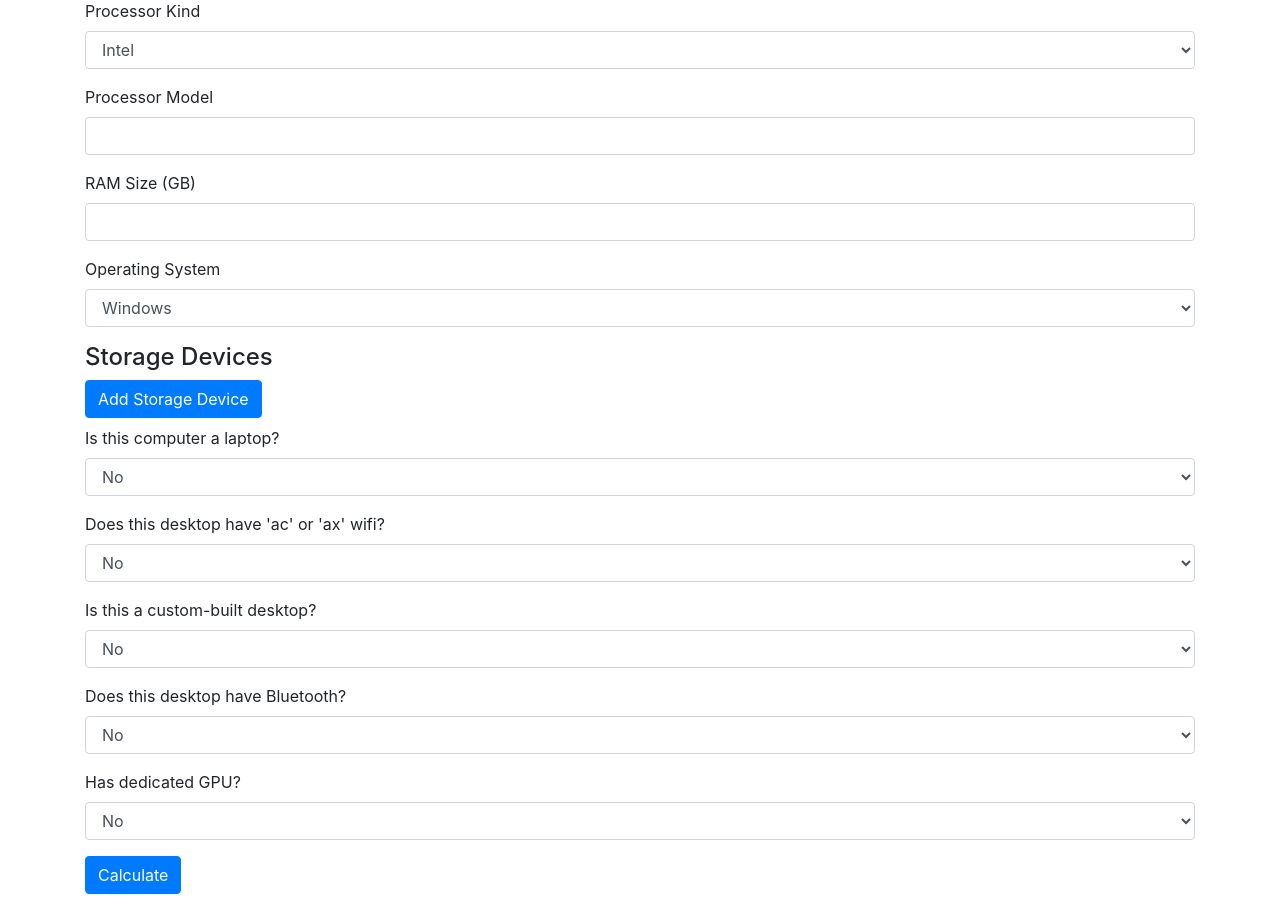
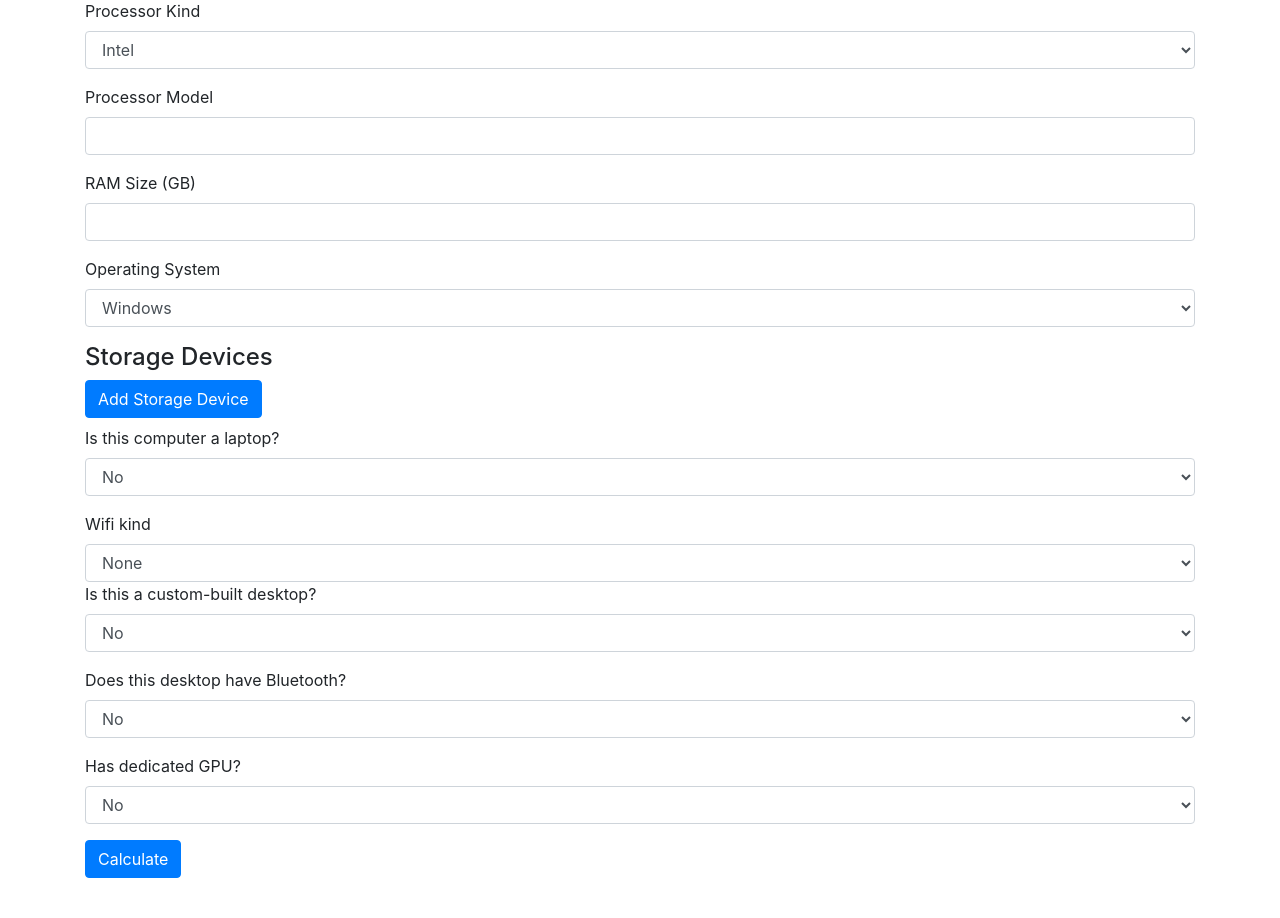
Before and after one commit to lemonaidexo/comp-calc, a Flask app: page / in a window 1280 px wide. Shown: the part 105-1023 px from the top of the page. After the commit the page ends 983 px from the top, so only its background shows below. Run offline with Flask 2, Linux system fonts and the light colour scheme; some libraries are stand-ins or nearby versions.

Commit message:
Changed the 'wifi-kind' form to be more consise

```diff
--- a/app.py
+++ b/app.py
@@ -175,9 +175,8 @@ def calculate():
         if has_touch_screen:
             total_price += 15
     else:
-        desktop_wifi = data.get('desktop_wifi', False)
-        if desktop_wifi:
-            wifi_kind = data['wifi_kind']
+        wifi_kind = data['wifi_kind']
+        if wifi_kind:
             if wifi_kind.lower() == 'ac':
                 total_price += 5
             elif wifi_kind.lower() == 'ax':
--- a/templates/index.html
+++ b/templates/index.html
@@ -50,7 +50,7 @@
             <div id="laptop-options" style="display: none;">
                 <div class="form-group">
                     <label for="battery_capacity">Battery Capacity (%)</label>
-                    <input type="number" class="form-control" id="battery_capacity" name="battery_capacity">
+                    <input type="number" class="form-control" id="battery_capacity" name="battery_capacity" value="100">
                 </div>
                 <div class="form-group">
                     <label for="has_large_screen">Has large screen (>15.6")?</label>
@@ -67,33 +67,27 @@
                     </select>
                 </div>
             </div>
-            <div class="form-group" id="desktop-wifi-container">
-                <label for="desktop_wifi">Does this desktop have 'ac' or 'ax' wifi?</label>
-                <select class="form-control" id="desktop_wifi" name="desktop_wifi" onchange="toggleWifiOptions()">
-                    <option value="no">No</option>
-                    <option value="yes">Yes</option>
-                </select>
-            </div>
-            <div class="form-group" id="wifi-kind-container" style="display: none;">
+            <div class="form-group" id="desktop-options" style="display: none;">
                 <label for="wifi_kind">Wifi kind</label>
                 <select class="form-control" id="wifi_kind" name="wifi_kind">
+                    <option value="none">None</option>
                     <option value="ac">ac</option>
                     <option value="ax">ax</option>
                 </select>
-            </div>
-            <div class="form-group" id="custom-build-container">
+                <div class="form-group">
                     <label for="custom_build">Is this a custom-built desktop?</label>
                     <select class="form-control" id="custom_build" name="custom_build">
                         <option value="no">No</option>
                         <option value="yes">Yes</option>
                     </select>
                 </div>
-            <div class="form-group" id="desktop-bluetooth-container">
+                <div class="form-group">
                     <label for="desktop_bluetooth">Does this desktop have Bluetooth?</label>
                     <select class="form-control" id="desktop_bluetooth" name="desktop_bluetooth">
                         <option value="no">No</option>
                         <option value="yes">Yes</option>
                     </select>
+                </div>
             </div>
             <div class="form-group">
                 <label for="has_gpu">Has dedicated GPU?</label>
@@ -146,8 +140,7 @@
                 battery_capacity: parseFloat(formData.get('battery_capacity') || 0),
                 has_large_screen: formData.get('has_large_screen') === 'yes',
                 has_touch_screen: formData.get('has_touch_screen') === 'yes',
-        desktop_wifi: formData.get('desktop_wifi') === 'yes',
-        wifi_kind: formData.get('wifi_kind') || '',
+                wifi_kind: formData.get('wifi_kind'),
                 has_gpu: formData.get('has_gpu') === 'yes',
                 gpu_type: formData.get('gpu_type') || '',
                 passmark_score: parseFloat(formData.get('passmark_score') || 0),  // Ensure to parse as float
@@ -174,7 +167,6 @@
                 <h3>Total Price: $${result.total_price}</h3>
             `;
         });
-
 
         function addStorage() {
             const container = document.getElementById('storage-container');
@@ -217,18 +209,7 @@
         function toggleLaptopOptions() {
             const isLaptop = document.getElementById('is_laptop').value === 'yes';
             document.getElementById('laptop-options').style.display = isLaptop ? 'block' : 'none';
-            document.getElementById('desktop-wifi-container').style.display = isLaptop ? 'none' : 'block';
-            document.getElementById('custom-build-container').style.display = isLaptop ? 'none' : 'block';
-            document.getElementById('desktop-bluetooth-container').style.display = isLaptop ? 'none' : 'block';
-            if (!isLaptop) {
-                toggleWifiOptions(); // Ensure wifi options are correctly displayed
-            }
-        }
-
-        function toggleWifiOptions() {
-            const wifiKindContainer = document.getElementById('wifi-kind-container');
-            const desktopWifi = document.getElementById('desktop_wifi').value;
-            wifiKindContainer.style.display = desktopWifi === 'yes' ? 'block' : 'none';
+            document.getElementById('desktop-options').style.display = isLaptop ? 'none' : 'block';
         }
 
         function toggleGpuOptions() {
```
Lines whose indentation alone changed are shown as unchanged.
